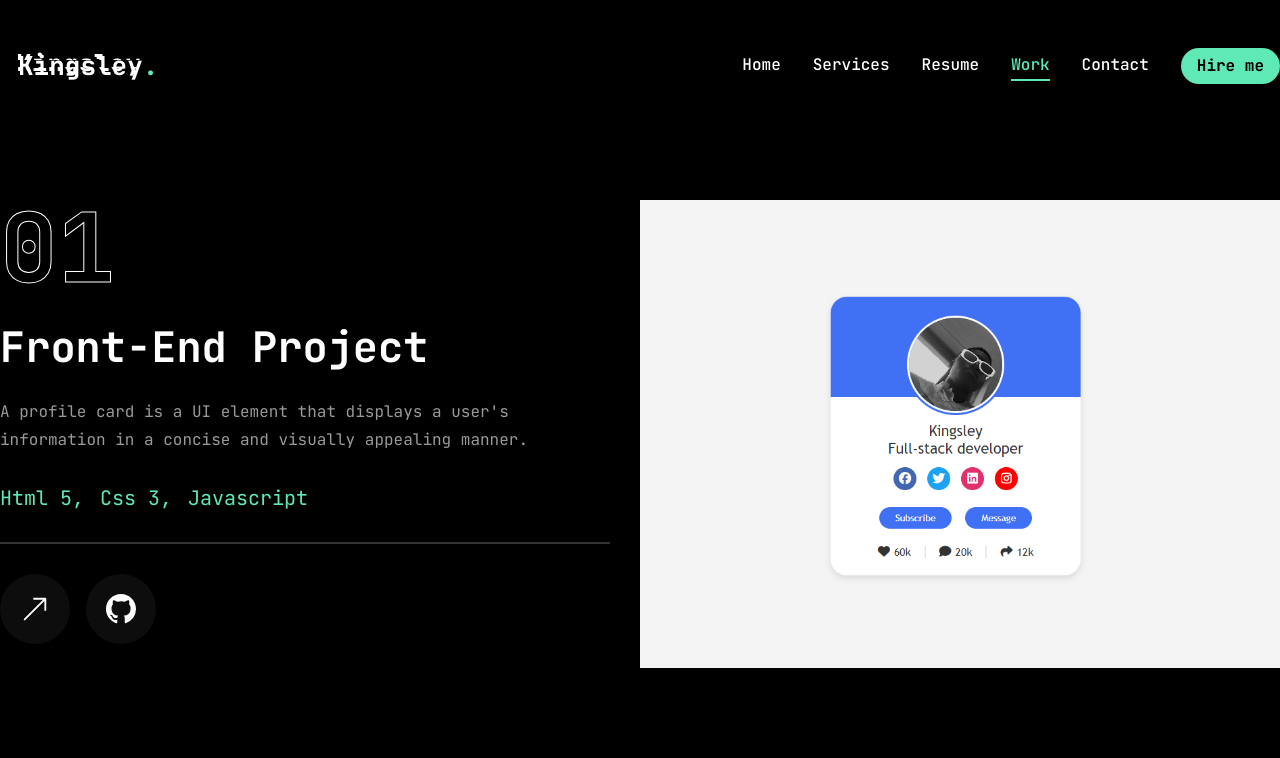
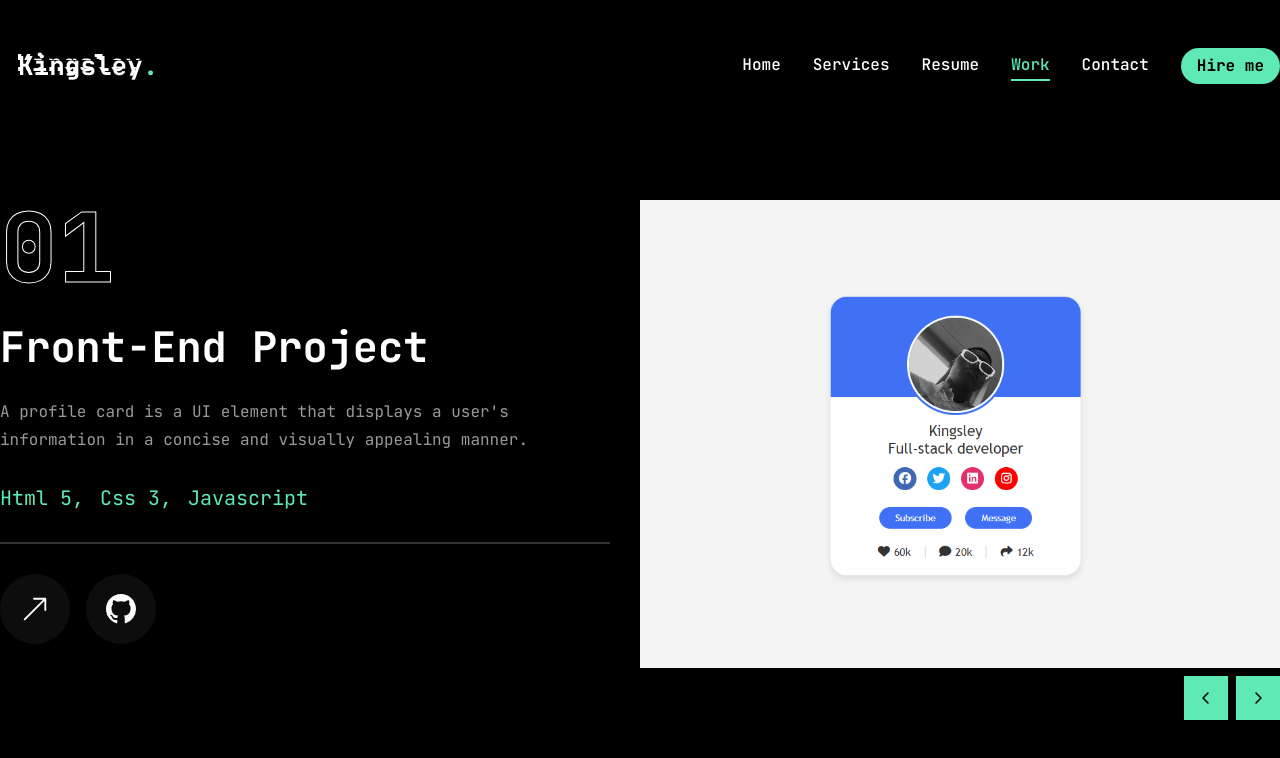
Before and after one commit to King-web-cell-05/demilade-portfolio, a Next.js app: page /work in a window 1280 px wide. Shown: the top 758 px of the page. Built offline with nearby package versions, Linux system fonts and the light colour scheme.

Commit message:
Update work.tsx and workSliderBtns.tsx

```diff
--- a/app/work/page.tsx
+++ b/app/work/page.tsx
@@ -2,6 +2,7 @@
 
 import { motion } from "framer-motion";
 import React, { useState } from "react";
+import WorkSliderBtns from "@/components/WorkSliderBtns"
 
 import { Swiper, SwiperSlide } from "swiper/react";
 import type { Swiper as SwiperType } from "swiper";
@@ -123,7 +124,8 @@ const handleSlideChange = (swiper: SwiperType) => {
   return (
     <motion.section
       initial={{ opacity: 0 }}
-      animate={{ opacity: 1 }}
+      animate={{ opacity: 1, transition:{delay:1, duration:0.4, ease:"easeIn"},
+     }}
       className="min-h-[80vh] flex flex-col justify-center py-12 xl:px-0"
     >
       <div className="container mx-auto">
@@ -198,18 +200,23 @@ const handleSlideChange = (swiper: SwiperType) => {
             >
               {projects.map ((project, index) => {
                 return <SwiperSlide key={index} className="w-full">
-                  <div className="h-[468px] relative group flex justify-center items-center bg-pink-50/20">
+                  <div className="h-[468px] relative group flex justify-center items-center bg-pink-50/20 max-[700px]:scale-[0.95] ">
                   {/* overlay */}
                   <div>
 
                   </div>
                   {/* image */}
-                  <div className="relative w-full h-full">
+                  <div className="relative w-full h-full max-[700px]:scale-[1] ">
                     <Image src={project.image} fill alt="project-image" className="object-cover"/>
                   </div>
                   </div>
                 </SwiperSlide>
               })}
+              {/* slider buttons */}
+              <WorkSliderBtns containerStyles="flex gap-2 absolute right-0 bottom-[calc(50%_-_22px)] xl:bottom-0 z-20 w-full justify-between xl:w-max xl:justify-none"
+              btnStyles="bg-emerald-300 hover:bg-emerald-300-hover text-black text[22px] w-[44px] h-[44px] flex justify-center items-center transition-all"
+
+              />
             </Swiper>
           </div>
         </div>
--- /dev/null
+++ b/components/WorkSliderBtns.tsx
@@ -0,0 +1,32 @@
+'use client';
+
+import { useSwiper } from 'swiper/react';
+import { PiCaretLeftBold, PiCaretRightBold } from 'react-icons/pi';
+
+interface WorkSliderBtnsProps {
+  containerStyles?: string; // optional, if not always passed
+  btnStyles?: string;
+  iconStyles?: string;
+}
+
+const WorkSliderBtns: React.FC<WorkSliderBtnsProps> = ({
+  containerStyles = '',
+  btnStyles = '',
+  iconStyles = '',
+}) => {
+  const swiper = useSwiper();
+
+  return (
+    <div className={containerStyles}>
+      <button onClick={() => swiper.slidePrev()} className={btnStyles}>
+        <PiCaretLeftBold className={iconStyles} />
+      </button>
+
+      <button onClick={() => swiper.slideNext()} className={btnStyles}>
+        <PiCaretRightBold className={iconStyles} />
+      </button>
+    </div>
+  );
+};
+
+export default WorkSliderBtns;
```
